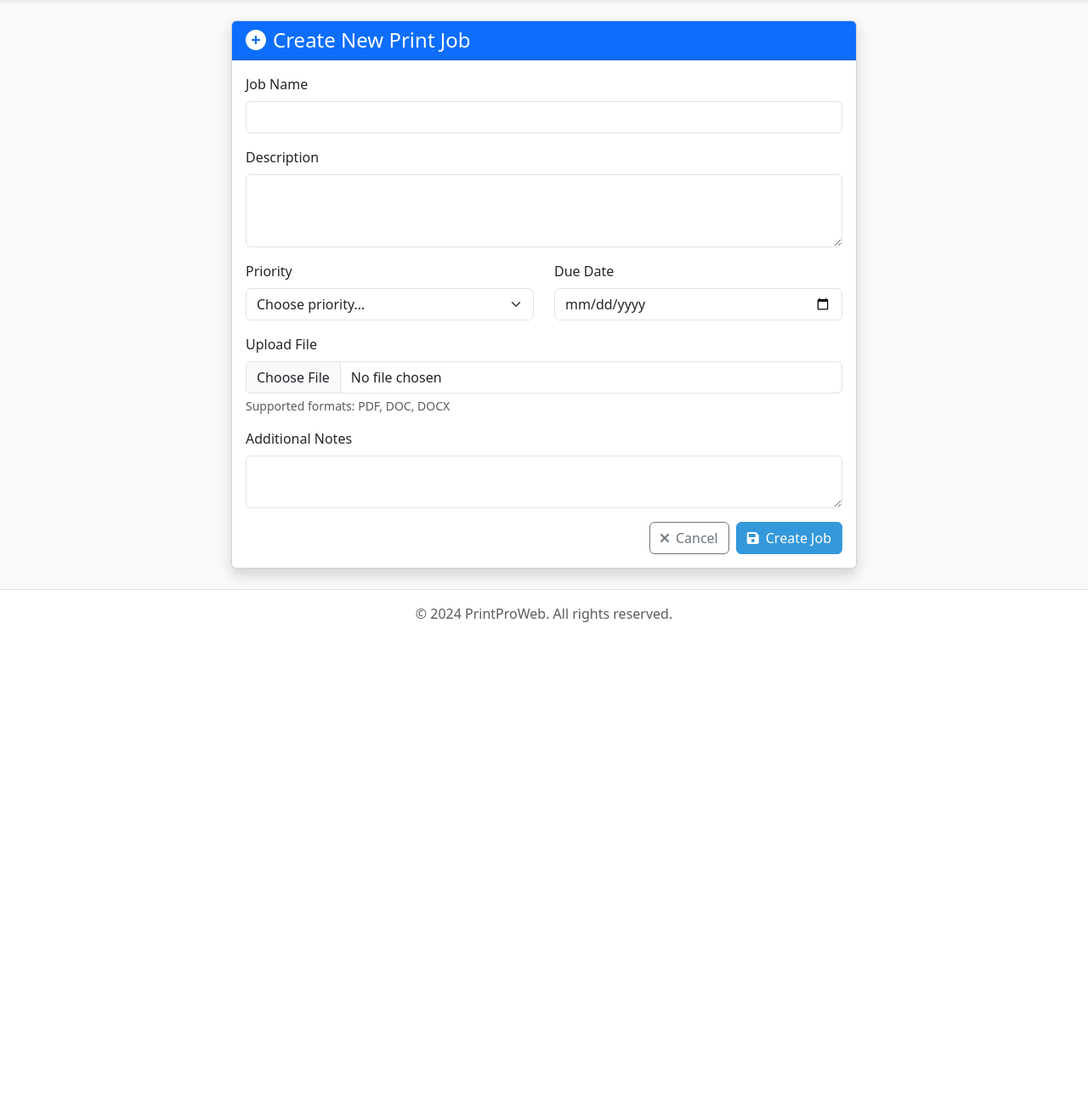
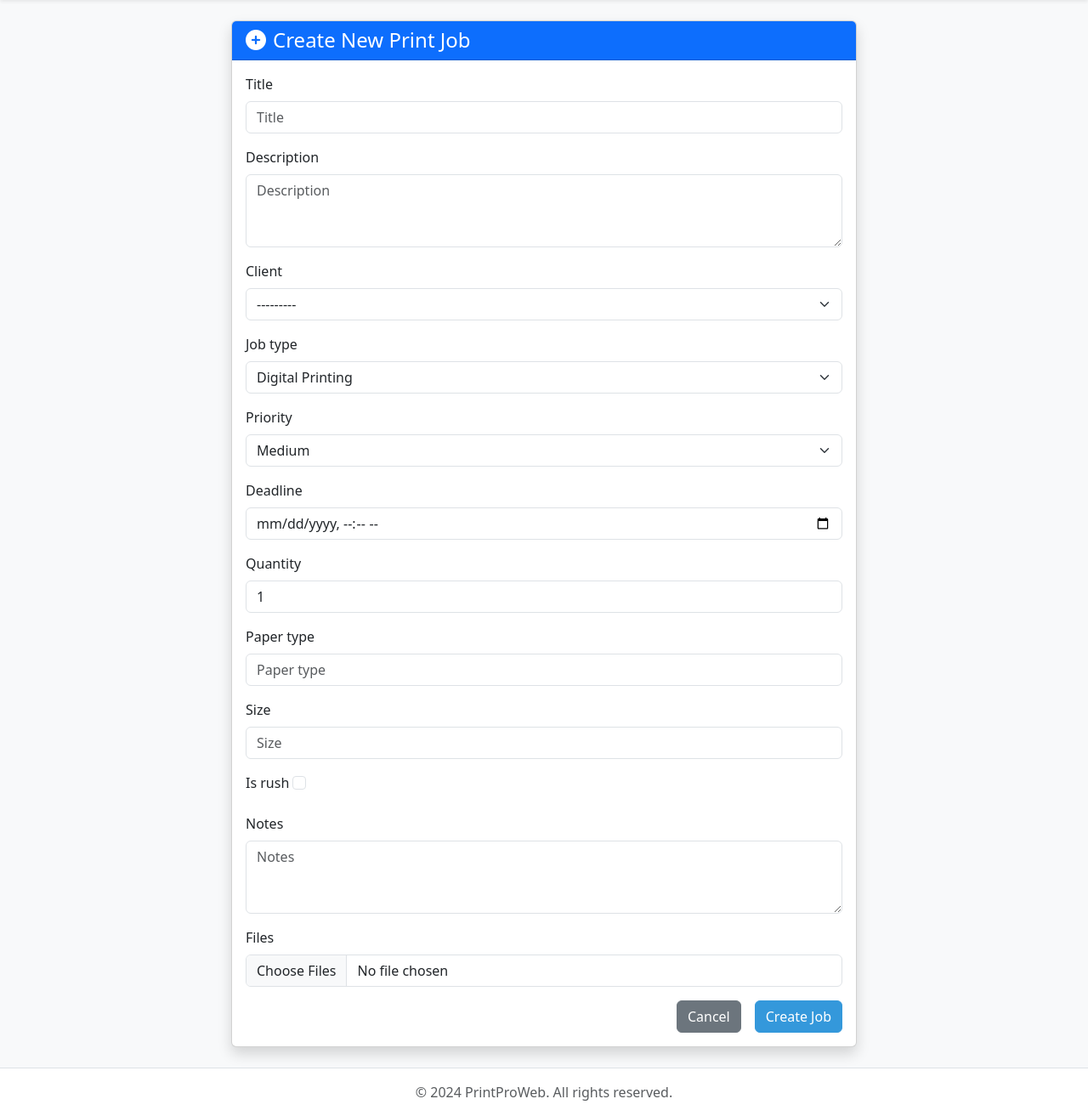
Before and after one commit to andrewgclifford/PrintProWeb, a Django app: template templates/jobs/create_job.html in a window 1280 px wide. Shown: the part 56-1369 px from the top of the page at 85% size. Before the commit the page ends 788 px from the top, so only its background shows below. Run offline with Django 4.2, Linux system fonts and the light colour scheme; the template is opened without the code that fills it: values that come from a table or form of the project are taken from there, others are empty.

Commit message:
Update job views and templates for proper file upload handling

```diff
--- a/templates/jobs/create_job.html
+++ b/templates/jobs/create_job.html
@@ -13,63 +13,35 @@
                 <form method="post" enctype="multipart/form-data" class="needs-validation" novalidate>
                     {% csrf_token %}
 
-                    <div class="mb-3">
-                        <label for="name" class="form-label">Job Name</label>
-                        <input type="text" class="form-control" id="name" name="name" required>
-                        <div class="invalid-feedback">
-                            Please provide a job name.
+                    {% for field in form %}
+                        <div class="mb-3">
+                            <label for="{{ field.id_for_label }}" class="form-label">{{ field.label }}</label>
+                            {{ field }}
+                            {% if field.help_text %}
+                                <div class="form-text">{{ field.help_text }}</div>
+                            {% endif %}
+                            {% if field.errors %}
+                                <div class="invalid-feedback d-block">
+                                    {{ field.errors|join:", " }}
+                                </div>
+                            {% endif %}
                         </div>
-                    </div>
-
-                    <div class="mb-3">
-                        <label for="description" class="form-label">Description</label>
-                        <textarea class="form-control" id="description" name="description" rows="3"></textarea>
-                    </div>
-
-                    <div class="row mb-3">
-                        <div class="col-md-6">
-                            <label for="priority" class="form-label">Priority</label>
-                            <select class="form-select" id="priority" name="priority" required>
-                                <option value="">Choose priority...</option>
-                                <option value="low">Low</option>
-                                <option value="medium">Medium</option>
-                                <option value="high">High</option>
-                            </select>
-                        </div>
-                        <div class="col-md-6">
-                            <label for="due_date" class="form-label">Due Date</label>
-                            <input type="date" class="form-control" id="due_date" name="due_date" required>
-                        </div>
-                    </div>
-
-                    <div class="mb-3">
-                        <label for="file" class="form-label">Upload File</label>
-                        <input type="file" class="form-control" id="file" name="file" required>
-                        <div class="form-text">Supported formats: PDF, DOC, DOCX</div>
-                    </div>
-
-                    <div class="mb-3">
-                        <label for="notes" class="form-label">Additional Notes</label>
-                        <textarea class="form-control" id="notes" name="notes" rows="2"></textarea>
-                    </div>
+                    {% endfor %}
 
                     <div class="d-grid gap-2 d-md-flex justify-content-md-end">
-                        <a href="{% url 'jobs' %}" class="btn btn-outline-secondary">
-                            <i class="fas fa-times me-2"></i>Cancel
-                        </a>
-                        <button type="submit" class="btn btn-primary">
-                            <i class="fas fa-save me-2"></i>Create Job
-                        </button>
+                        <a href="{% url 'jobs' %}" class="btn btn-secondary me-md-2">Cancel</a>
+                        <button type="submit" class="btn btn-primary">Create Job</button>
                     </div>
                 </form>
             </div>
         </div>
     </div>
 </div>
+{% endblock %}
 
 {% block extra_js %}
 <script>
-    // Form validation
+    // Enable Bootstrap form validation
     (function () {
         'use strict'
         var forms = document.querySelectorAll('.needs-validation')
@@ -84,17 +56,5 @@
                 }, false)
             })
     })()
-
-    // File type validation
-    document.getElementById('file').addEventListener('change', function(e) {
-        const file = e.target.files[0]
-        const allowedTypes = ['application/pdf', 'application/msword', 'application/vnd.openxmlformats-officedocument.wordprocessingml.document']
-
-        if (file && !allowedTypes.includes(file.type)) {
-            alert('Please upload a PDF or Word document.')
-            this.value = ''
-        }
-    })
 </script>
 {% endblock %}
-{% endblock %}
```
Also changed, not shown: jobs/template_views.py (+12 -9 lines).
